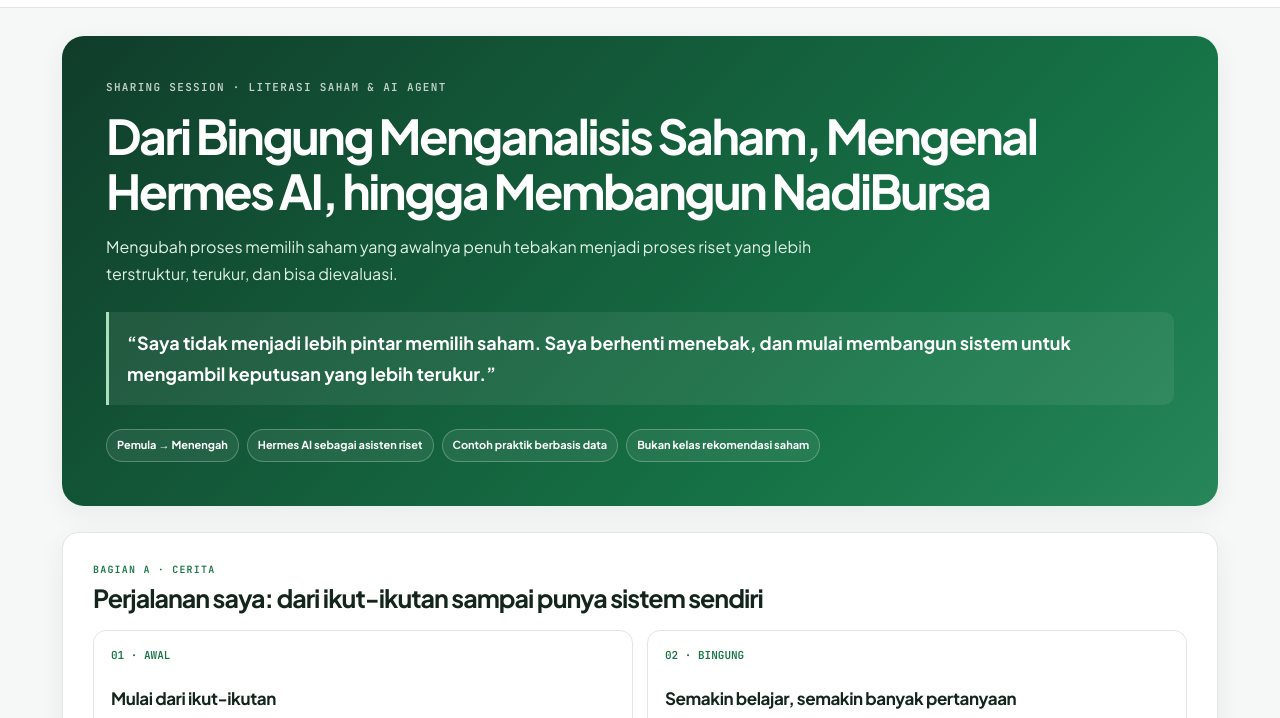
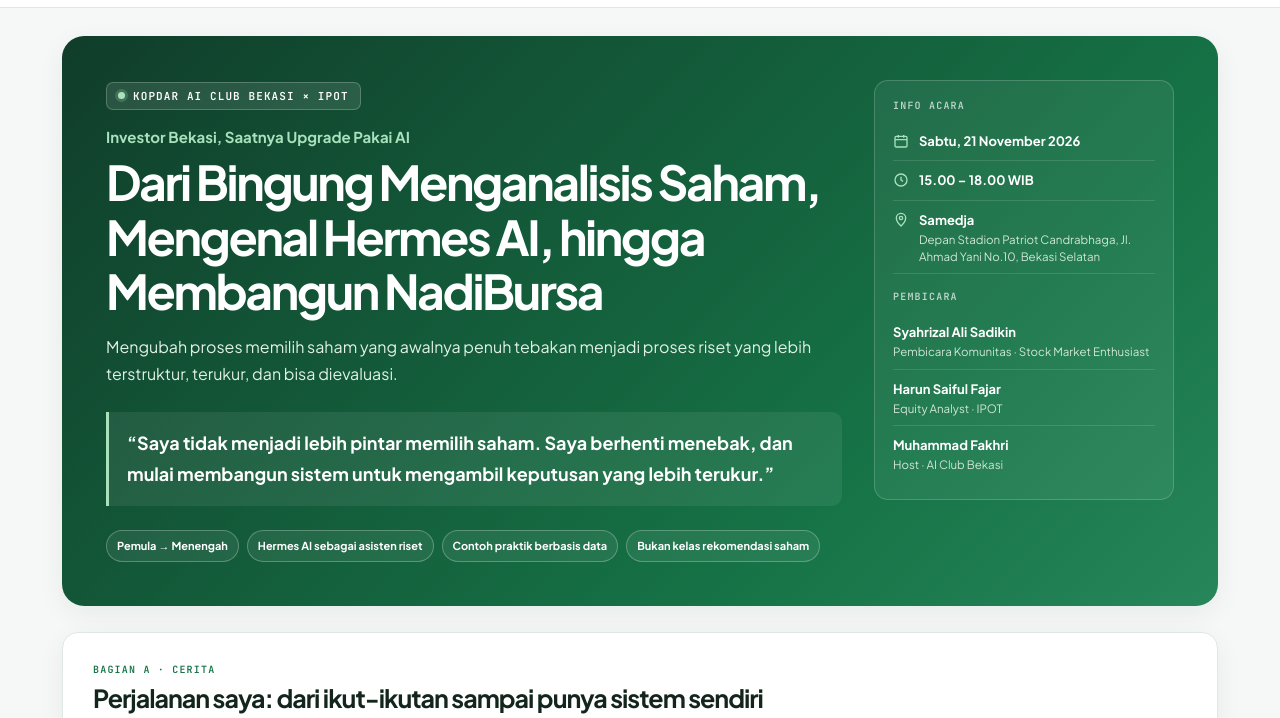
Before and after one commit to syahrizal-as/workshop-nadibursa, a plain HTML site: page index.html in a window 1280 px wide. Shown: the part 49-767 px from the top of the page. Drawn offline with Linux system fonts and the light colour scheme.

Commit message:
Add event details and styling to index.html

```diff
--- a/index.html
+++ b/index.html
@@ -22,6 +22,21 @@
 .topnav a:hover,.topnav a.active{background:var(--green2);color:var(--green);text-decoration:none}
 @media(max-width:850px){.topin{flex-wrap:wrap;row-gap:6px}.topnav{order:3;flex-basis:100%;justify-content:flex-start;margin:0 -4px}html{scroll-padding-top:112px}}
 @media print{.topnav{display:none}}
+.hero-grid{display:grid;grid-template-columns:minmax(0,1fr) 300px;gap:32px;align-items:start}
+.event-tag{display:inline-flex;align-items:center;gap:8px;font:700 11px var(--mono);letter-spacing:.1em;text-transform:uppercase;background:#ffffff1a;border:1px solid #ffffff38;padding:6px 11px;border-radius:7px}
+.event-dot{width:7px;height:7px;border-radius:50%;background:#a8e1bc;box-shadow:0 0 0 3px #a8e1bc33}
+.event-title{margin-top:14px;font-size:15px;font-weight:700;color:#a8e1bc}
+.hero h1{margin-top:6px}
+.event-card{background:#ffffff10;border:1px solid #ffffff2e;border-radius:14px;padding:18px}
+.ec-label{font:600 10px var(--mono);letter-spacing:.12em;text-transform:uppercase;opacity:.7;margin-bottom:10px}
+.ec-row{display:flex;gap:10px;align-items:flex-start;padding:8px 0;border-bottom:1px solid #ffffff1f;font-size:13px}
+.ec-row svg{width:16px;height:16px;flex-shrink:0;margin-top:3px;color:#a8e1bc}
+.ec-row b{display:block}
+.ec-row span,.spk span{display:block;font-size:11.5px;color:#cfe6d7;line-height:1.5}
+.spk{padding:8px 0;border-bottom:1px solid #ffffff1f;font-size:13px}
+.spk:last-child{border-bottom:0}
+@media(max-width:850px){.hero-grid{grid-template-columns:1fr}}
+@media print{.hero{color:#14251d;background:none;border:1px solid var(--line)}.event-card,.event-tag{border-color:var(--line)}}
 </style>
 </head>
 <body>
@@ -31,11 +46,26 @@
 <div class="wrap">
 <main>
 <section class="hero" id="hero">
-<div class="eyebrow">Sharing session · Literasi saham & AI agent</div>
+<div class="hero-grid">
+<div>
+<div class="event-tag"><span class="event-dot"></span>Kopdar AI Club Bekasi × IPOT</div>
+<div class="event-title">Investor Bekasi, Saatnya Upgrade Pakai AI</div>
 <h1>Dari Bingung Menganalisis Saham, Mengenal Hermes AI, hingga Membangun NadiBursa</h1>
 <p>Mengubah proses memilih saham yang awalnya penuh tebakan menjadi proses riset yang lebih terstruktur, terukur, dan bisa dievaluasi.</p>
 <div class="quote">“Saya tidak menjadi lebih pintar memilih saham. Saya berhenti menebak, dan mulai membangun sistem untuk mengambil keputusan yang lebih terukur.”</div>
 <div class="meta"><span class="pill">Pemula → Menengah</span><span class="pill">Hermes AI sebagai asisten riset</span><span class="pill">Contoh praktik berbasis data</span><span class="pill">Bukan kelas rekomendasi saham</span></div>
+</div>
+<aside class="event-card" aria-label="Info acara">
+<div class="ec-label">Info acara</div>
+<div class="ec-row"><svg viewBox="0 0 24 24" fill="none" stroke="currentColor" stroke-width="2"><rect x="3" y="5" width="18" height="16" rx="2"/><path d="M3 10h18M8 3v4M16 3v4"/></svg><div><b>Sabtu, 21 November 2026</b></div></div>
+<div class="ec-row"><svg viewBox="0 0 24 24" fill="none" stroke="currentColor" stroke-width="2"><circle cx="12" cy="12" r="9"/><path d="M12 7v5l3 2"/></svg><div><b>15.00 – 18.00 WIB</b></div></div>
+<div class="ec-row"><svg viewBox="0 0 24 24" fill="none" stroke="currentColor" stroke-width="2"><path d="M12 21s-7-6.2-7-12a7 7 0 0 1 14 0c0 5.8-7 12-7 12z"/><circle cx="12" cy="9" r="2.5"/></svg><div><b>Samedja</b><span>Depan Stadion Patriot Candrabhaga, Jl. Ahmad Yani No.10, Bekasi Selatan</span></div></div>
+<div class="ec-label" style="margin-top:16px">Pembicara</div>
+<div class="spk"><b>Syahrizal Ali Sadikin</b><span>Pembicara Komunitas · Stock Market Enthusiast</span></div>
+<div class="spk"><b>Harun Saiful Fajar</b><span>Equity Analyst · IPOT</span></div>
+<div class="spk"><b>Muhammad Fakhri</b><span>Host · AI Club Bekasi</span></div>
+</aside>
+</div>
 </section>
 
 <section class="section" id="alur">
```
